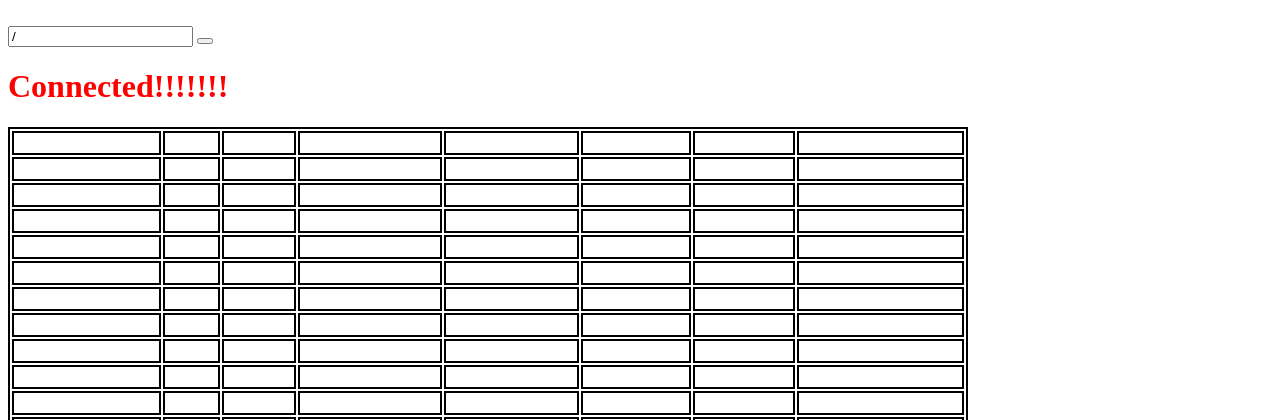
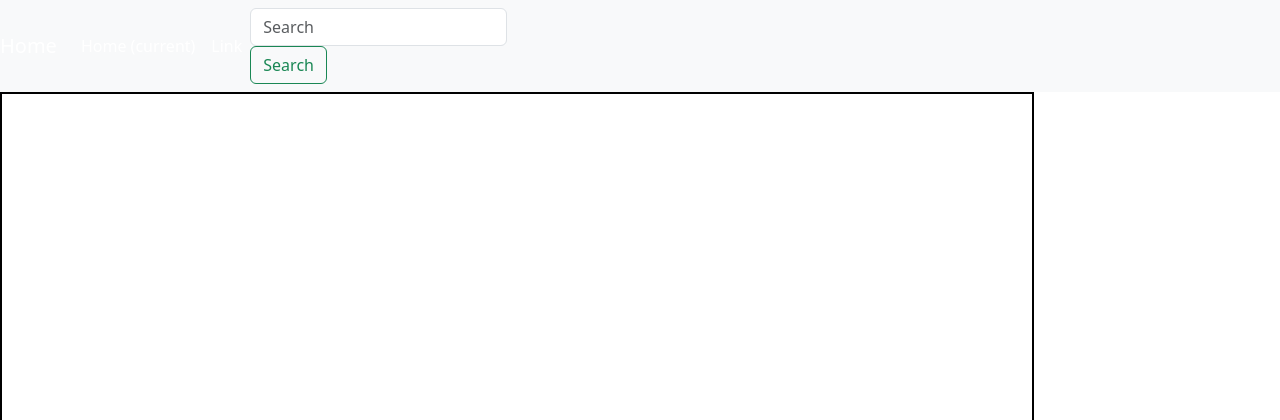
Before and after one commit to jacekfigiel/django-crypto-api, a Django app: page /coin_app/home/ in a window 1280 px wide. Shown: the top 420 px of the page. Run offline with Django 4.2, Linux system fonts and the light colour scheme; data comes from the database, SQL or seed files in the repository.

Commit message:
Navbar with links in place

```diff
--- a/clone/coin_app/templates/coin_app/home.html
+++ b/clone/coin_app/templates/coin_app/home.html
@@ -6,23 +6,36 @@
     <title>Home</title>
     <link rel="stylesheet" href="{% static 'coin_app/style.css' %}">
 </head>
+<link href="https://cdn.jsdelivr.net/npm/bootstrap@5.3.0-alpha1/dist/css/bootstrap.min.css" rel="stylesheet" integrity="sha384-GLhlTQ8iRABdZLl6O3oVMWSktQOp6b7In1Zl3/Jr59b6EGGoI1aFkw7cmDA6j6gD" crossorigin="anonymous">
+<script src="https://cdn.jsdelivr.net/npm/bootstrap@5.3.0-alpha1/dist/js/bootstrap.bundle.min.js" integrity="sha384-w76AqPfDkMBDXo30jS1Sgez6pr3x5MlQ1ZAGC+nuZB+EYdgRZgiwxhTBTkF7CXvN" crossorigin="anonymous"></script>
+
 <body>
 {% csrf_token %}
-<div class="topnav">
-    <a class="active" href="#home">Home</a>
-    <a href="#about">About</a>
-    <form class="search-bar s-active" action={% url 'coin_app:search_result' %} method='GET'>
-        <input type="text" placehold="Search" name="q" value={{search_query}}/>
-        <button type="submit" class="animated-search">
-            <i class="uil uil-search"></i>
-        </button>
-    </form>
+<nav class="navbar navbar-expand-lg navbar-light bg-light">
+    <a class="navbar-brand" href="{% url 'coin_app:home_view' %}">Home</a>
+    <button class="navbar-toggler" type="button" data-toggle="collapse" data-target="#navbarSupportedContent" aria-controls="navbarSupportedContent" aria-expanded="false" aria-label="Toggle navigation">
+        <span class="navbar-toggler-icon"></span>
+    </button>
 
-</div>
+    <div class="collapse navbar-collapse" id="navbarSupportedContent">
+        <ul class="navbar-nav mr-auto">
+            <li class="nav-item active">
+                <a class="nav-link" href="#">Home <span class="sr-only">(current)</span></a>
+            </li>
+            <li class="nav-item">
+                <a class="nav-link" href="#">Link</a>
+            </li>
+
+        </ul>
+        <form class="search-bar s-active" action={% url 'coin_app:search_result' %} method='GET'>
+        <input class="form-control mr-sm-2" type="text" placeholder="Search" aria-label="Search" name="q" value={{search_query}}>
+        <button class="btn btn-outline-success my-2 my-sm-0" type="submit">Search</button>
+        </form>
+    </div>
+</nav>
 
 
     <div class="h-100 d-inline-block">
-    <h1>Connected!!!!!!!</h1>
     {% if access_crypto %}
     <table>
         <tr>
```
Also changed, not shown: clone/coin_app/templates/coin_app/base.html (+21 -9 lines).
